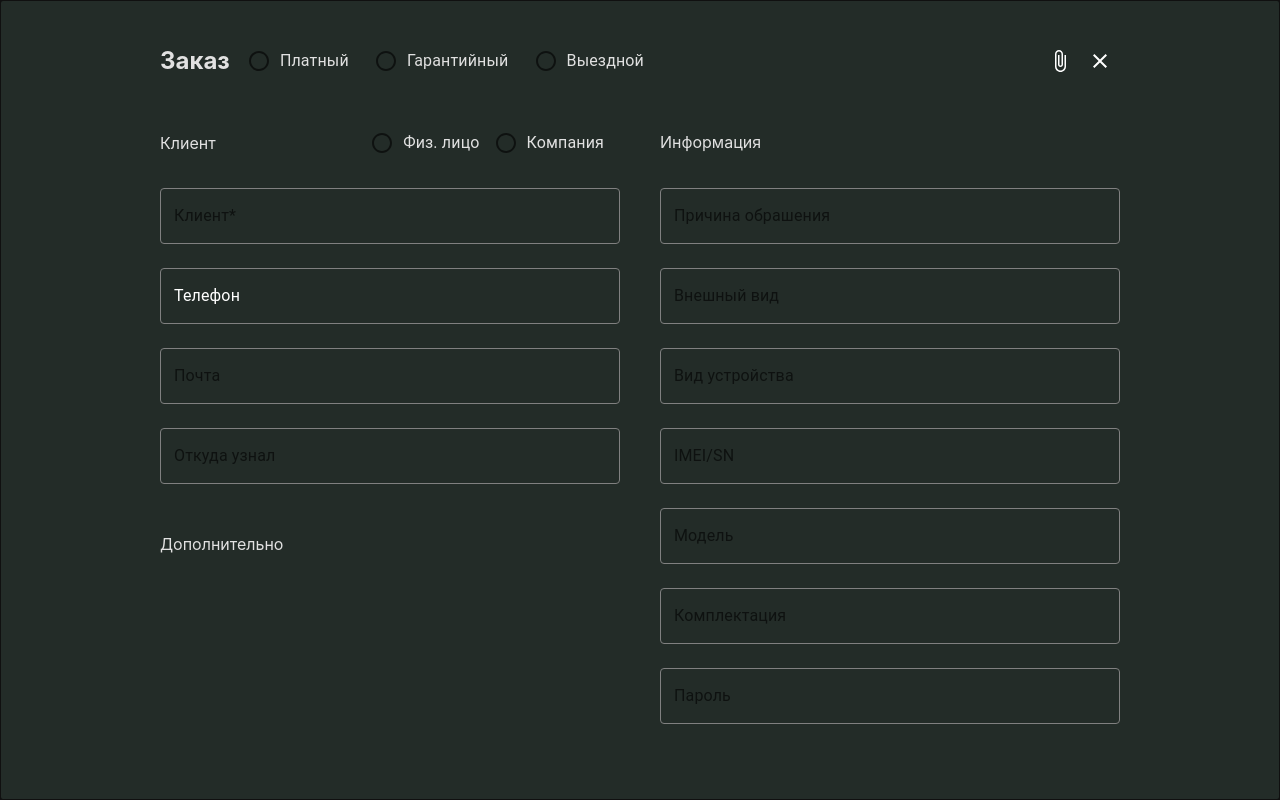
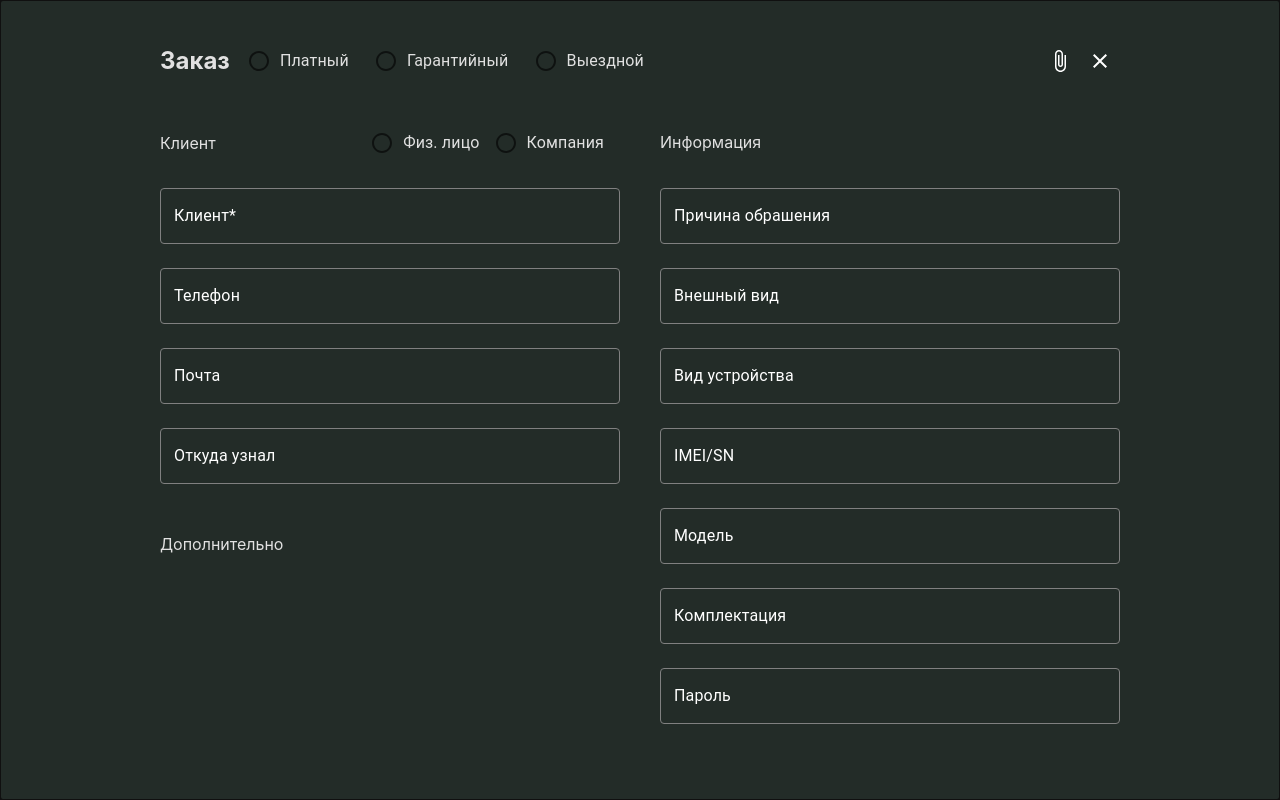
Before and after one commit to dev-tokumei/service_dashboard, a React (Create React App) app: page /order in a window 1280 px wide. Built offline with nearby package versions, Linux system fonts and the light colour scheme.

Commit message:
add change

```diff
--- a/src/components/Orders/OrderModal.jsx
+++ b/src/components/Orders/OrderModal.jsx
@@ -74,13 +74,18 @@ const OrderModal = ({ onOpen }) => {
                   </div>
                 </div>
                 <br />
-                <TextField fullWidth label='Клиент*' id='fullWidth' />
+                <TextField
+                  sx={{
+                    label: { color: 'white' },
+                  }}
+                  fullWidth
+                  label='Клиент*'
+                  id='fullWidth'
+                />
                 <br />
                 <TextField
                   sx={{
                     label: { color: 'white' },
-                    borderColor: 'red',
-                    borderRadius: 10,
                   }}
                   fullWidth
                   label='Телефон'
@@ -88,13 +93,23 @@ const OrderModal = ({ onOpen }) => {
                 />
                 <br />
                 <TextField
+                  sx={{
+                    label: { color: 'white' },
+                  }}
                   color='primary'
                   fullWidth
                   label='Почта'
                   id='fullWidth'
                 />
                 <br />
-                <TextField fullWidth label='Откуда узнал' id='fullWidth' />
+                <TextField
+                  sx={{
+                    label: { color: 'white' },
+                  }}
+                  fullWidth
+                  label='Откуда узнал'
+                  id='fullWidth'
+                />
                 <br />
                 <br />
                 <h1 className='text-md'>Дополнительно</h1>
@@ -104,19 +119,68 @@ const OrderModal = ({ onOpen }) => {
                   <h1 className='text-start'>Информация</h1>
                 </div>
                 <br />
-                <TextField fullWidth label='Причина обрашения' id='fullWidth' />
+                <TextField
+                  sx={{
+                    label: { color: 'white' },
+                  }}
+                  fullWidth
+                  label='Причина обрашения'
+                  id='fullWidth'
+                />
                 <br />
-                <TextField fullWidth label='Внешный вид' id='fullWidth' />
+                <TextField
+                  sx={{
+                    label: { color: 'white' },
+                  }}
+                  fullWidth
+                  label='Внешный вид'
+                  id='fullWidth'
+                />
                 <br />
-                <TextField fullWidth label='Вид устройства' id='fullWidth' />
+                <TextField
+                  sx={{
+                    label: { color: 'white' },
+                  }}
+                  fullWidth
+                  label='Вид устройства'
+                  id='fullWidth'
+                />
                 <br />
-                <TextField fullWidth label='IMEI/SN' id='fullWidth' />
+                <TextField
+                  sx={{
+                    label: { color: 'white' },
+                  }}
+                  fullWidth
+                  label='IMEI/SN'
+                  id='fullWidth'
+                />
                 <br />
-                <TextField fullWidth label='Модель' id='fullWidth' />
+                <TextField
+                  sx={{
+                    label: { color: 'white' },
+                  }}
+                  fullWidth
+                  label='Модель'
+                  id='fullWidth'
+                />
                 <br />
-                <TextField fullWidth label='Комплектация' id='fullWidth' />
+                <TextField
+                  sx={{
+                    label: { color: 'white' },
+                  }}
+                  fullWidth
+                  label='Комплектация'
+                  id='fullWidth'
+                />
                 <br />
-                <TextField fullWidth label='Пароль' id='fullWidth' />
+                <TextField
+                  sx={{
+                    label: { color: 'white' },
+                  }}
+                  fullWidth
+                  label='Пароль'
+                  id='fullWidth'
+                />
               </div>
             </main>
           </div>
--- a/src/components/Todo/TodoModal.jsx
+++ b/src/components/Todo/TodoModal.jsx
@@ -1,12 +1,12 @@
-import { Button, IconButton, Modal, TextField } from "@mui/material";
-import React, { useState } from "react";
-import CloseIcon from "@mui/icons-material/Close";
-import { onClose } from "../../store/slices/modalSlice";
-import { useDispatch } from "react-redux";
-import { LocalizationProvider } from "@mui/x-date-pickers/LocalizationProvider";
-import { DatePicker, DateTimePicker } from "@mui/x-date-pickers";
-import { AdapterDayjs } from "@mui/x-date-pickers/AdapterDayjs";
-import { Form } from "react-router-dom";
+import { Button, IconButton, Modal, TextField } from '@mui/material';
+import React, { useState } from 'react';
+import CloseIcon from '@mui/icons-material/Close';
+import { onClose } from '../../store/slices/modalSlice';
+import { useDispatch } from 'react-redux';
+import { LocalizationProvider } from '@mui/x-date-pickers/LocalizationProvider';
+import { DatePicker, DateTimePicker } from '@mui/x-date-pickers';
+import { AdapterDayjs } from '@mui/x-date-pickers/AdapterDayjs';
+import { Form } from 'react-router-dom';
 
 const TodoModal = ({ onOpen }) => {
   const dispatch = useDispatch();
@@ -15,27 +15,27 @@ const TodoModal = ({ onOpen }) => {
   return (
     <div>
       <Modal open={onOpen} onClose={() => dispatch(onClose())}>
-        <div className="w-[448px] h-[518px] rounded-lg bg_color p-5 absolute top-20 left-[35%]">
-          <div className="w-full flex h-[50px] justify-between items-center p-2">
-            <h1 className="font-bold text-[20px]">Задача</h1>
+        <div className='w-[448px] h-[518px] rounded-lg bg_color p-5 absolute top-20 left-[35%]'>
+          <div className='w-full flex h-[50px] justify-between items-center p-2'>
+            <h1 className='font-bold text-[20px]'>Задача</h1>
             <IconButton
-              style={{ color: "white" }}
+              style={{ color: 'white' }}
               onClick={() => dispatch(onClose())}
             >
               <CloseIcon />
             </IconButton>
           </div>
           <form>
-            <div className="flex flex-col items-center justify-between pt-8">
+            <div className='flex flex-col items-center justify-between pt-8'>
               <input
-                className="bg_color focus:outline-none w-[360px]  border-slate-300 focus:border-sky-500 focus:ring-sky-500 focus:ring-1 border rounded-[10px] h-[56px] p-4 mt-7"
-                type="text"
-                placeholder="Описание"
+                className='bg_color focus:outline-none w-[360px]  border-slate-300 focus:border-sky-500 focus:ring-sky-500 focus:ring-1 border rounded-[10px] h-[56px] p-4 mt-7'
+                type='text'
+                placeholder='Описание'
               />
               <input
-                className="bg_color focus:outline-none w-[360px]  border-slate-300 focus:border-sky-500 focus:ring-sky-500 focus:ring-1 border rounded-[10px] h-[56px] p-4 mt-7"
-                type="text"
-                placeholder="Исполнитель"
+                className='bg_color focus:outline-none w-[360px]  border-slate-300 focus:border-sky-500 focus:ring-sky-500 focus:ring-1 border rounded-[10px] h-[56px] p-4 mt-7'
+                type='text'
+                placeholder='Исполнитель'
               />
               {/* <input
               className="bg_color focus:outline-none w-[360px] border-slate-300 focus:border-sky-500 focus:ring-sky-500 focus:ring-1 border rounded-[10px] h-[56px] p-4 mt-7"
@@ -44,34 +44,38 @@ const TodoModal = ({ onOpen }) => {
             /> */}
               <LocalizationProvider dateAdapter={AdapterDayjs}>
                 <DateTimePicker
-                  label="Срок"
+                  label='Срок'
                   sx={{
                     width: 360,
                     borderRadius: 10,
                     paddingTop: 5,
-                    color: "white",
+                    color: 'white',
                   }}
                   value={value}
                   onChange={(newValue) => {
                     setValue(newValue);
                   }}
                   renderInput={(params) => (
-                    <TextField fullWidth sx={{ marginTop: 2 }} {...params} />
+                    <TextField
+                      fullWidth
+                      sx={{ marginTop: 2, label: { color: 'white' } }}
+                      {...params}
+                    />
                   )}
                 />
               </LocalizationProvider>
             </div>
           </form>
-          <div className="w-full flex justify-center mt-14">
+          <div className='w-full flex justify-center mt-14'>
             <Button
-              className="bg-gradient-to-r from-teal-300 to-teal-500 hover:from-teal-300 hover:to-teal-400"
+              className='bg-gradient-to-r from-teal-300 to-teal-500 hover:from-teal-300 hover:to-teal-400'
               style={{
-                color: "black",
-                width: "360px",
-                height: "42px",
-                fontWeight: "bold",
-                fontSize: "12px",
-                borderRadius: "10px",
+                color: 'black',
+                width: '360px',
+                height: '42px',
+                fontWeight: 'bold',
+                fontSize: '12px',
+                borderRadius: '10px',
               }}
             >
               Сохранить
```
